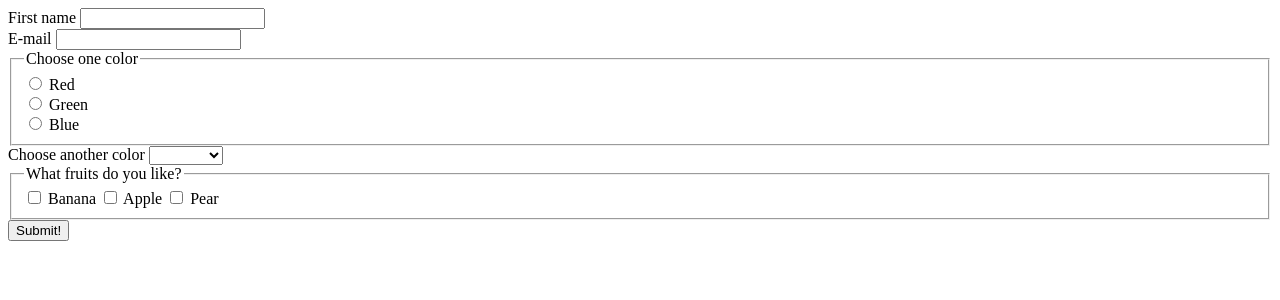
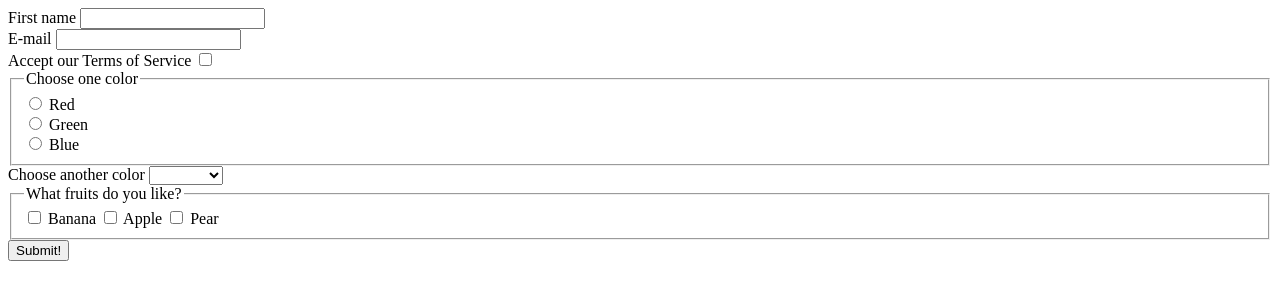
Before and after one commit to spartan-components/sc-form, a website: page demo/index.html in a window 1280 px wide. Drawn offline with Linux system fonts and the light colour scheme.

Commit message:
Add single checkbox and custom error message to checkbox group

```diff
--- a/demo/index.html
+++ b/demo/index.html
@@ -20,6 +20,11 @@
       <div>
         <label for="email">E-mail</label>
         <input type="email" id="email">
+      </div>
+
+      <div>
+        <label for="termsOfService">Accept our Terms of Service</label>
+        <input type="checkbox" name="termsOfService" id="termsOfService" required>
       </div>
 
       <!-- select inputs -->
@@ -54,7 +59,7 @@
 
       <!-- multi select -->
 
-      <fieldset data-required>
+      <fieldset data-required data-error="Please choose at least one fruit">
         <legend>What fruits do you like?</legend>
 
         <input type="checkbox" name="fruits" id="banana" value="banana" />
```
